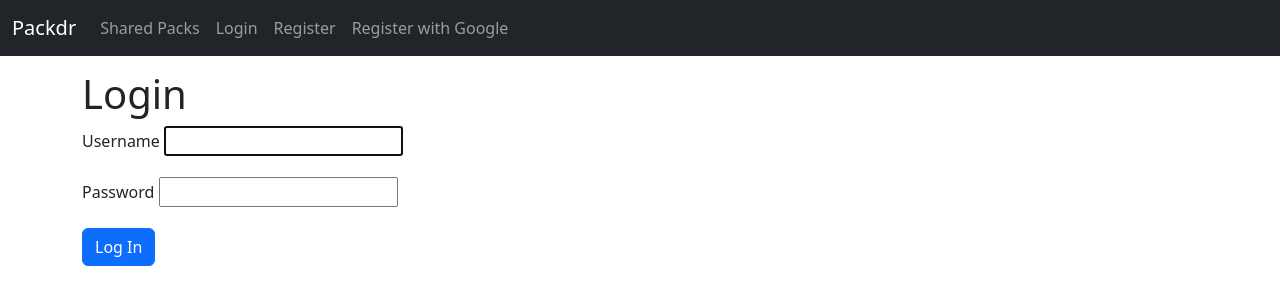
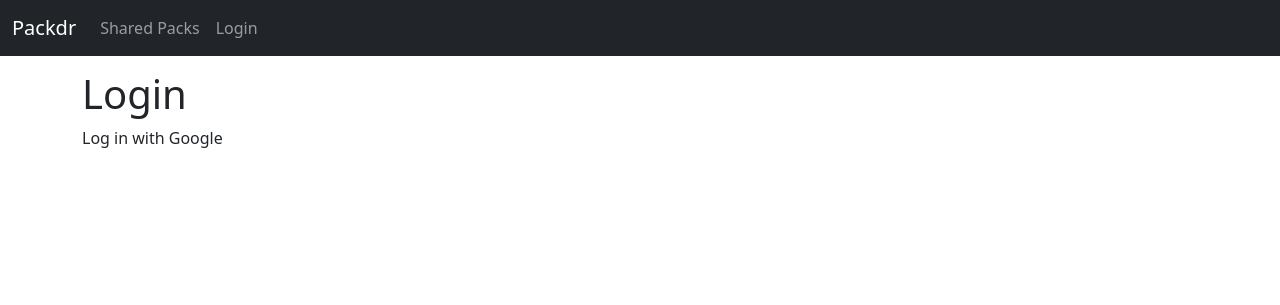
Before and after one commit to lanebobane/packd, a Django app: page /users/login/ in a window 1280 px wide. Shown: the top 305 px of the page. Run offline with Django 4.2, Linux system fonts and the light colour scheme; parts of the project's set-up code (start-up, migrations or seed data) failed here and were passed over; some libraries are stand-ins or nearby versions.

Commit message:
removed builtin auth and added login splash page

```diff
--- a/packd/packr/templates/packr/base.html
+++ b/packd/packr/templates/packr/base.html
@@ -39,12 +39,6 @@
 					<li class="nav-item">
 					<a class="nav-link" href="{% url 'users:login' %}">Login</a>
 					</li>
-					<li class="nav-item">
-					<a class="nav-link" href="{% url 'users:register' %}">Register</a>
-					</li>
-					<li class="nav-item">
-						<a class="nav-link" href="{% url 'users:register_google' %}">Register with Google</a>
-						</li>
 					{% endif %}
 				</ul>
 			</div>
--- a/packd/users/templates/login.html
+++ b/packd/users/templates/login.html
@@ -3,18 +3,7 @@
 <main class="container">
     <div class="form">
         <h1>Login</h1>
-        <form method="POST">
-            {% csrf_token %}
-            <div class="mb-3">
-                <label class="form-label">Username</label>
-                {{form.username}}
-            </div>
-            <div class="mb-3">
-                <label class="form-label">Password</label>
-                {{form.password}}
-            </div>
-            <button type="submit" class="btn btn-primary">Log In</button>
-        </form>
+        <a class="nav-link" href="{% url 'users:register_google' %}">Log in with Google</a>
     </div>
 </main>
 {% endblock %}
--- a/packd/users/urls.py
+++ b/packd/users/urls.py
@@ -5,13 +5,9 @@ from . import views
 
 app_name = "users"
 urlpatterns = [
-    path("register/", views.register, name="register"),
+    # path("register/", views.register, name="register"),
     path("register_google/", views.GoogleOAuthView.as_view(), name="register_google"),
-    path(
-        "login/",
-        authentication_views.LoginView.as_view(template_name="login.html"),
-        name="login",
-    ),
+    path("login/", views.Login, name="login"),
 
     path(
         "logout/",
--- a/packd/users/views.py
+++ b/packd/users/views.py
@@ -22,19 +22,22 @@ from django.urls import reverse_lazy
 UNICODE_ASCII_CHARACTER_SET = ('abcdefghijklmnopqrstuvwxyzABCDEFGHIJKLMNOPQRSTUVWXYZ0123456789')
 
 # DJANGO BUILT-IN REGISTRATION
-def register(request):
-    if request.method == "POST":
-        form = NewUserForm(request.POST)
-        if form.is_valid():
-            user = form.save()
-            return redirect("/dashboard")
+# def register(request):
+#     if request.method == "POST":
+#         form = NewUserForm(request.POST)
+#         if form.is_valid():
+#             user = form.save()
+#             return redirect("/dashboard")
 
-    form = NewUserForm()
-    context = {"form": form}
+#     form = NewUserForm()
+#     context = {"form": form}
 
-    return render(request, "register.html", context)
+#     return render(request, "register.html", context)
 
 # GOOGLE OAUTH2 REGISTRATION/LOGIN
+
+def Login(request):
+    return render(request, "login.html")
 
 @dataclass
 class GoogleRawLoginCredentials:
```
